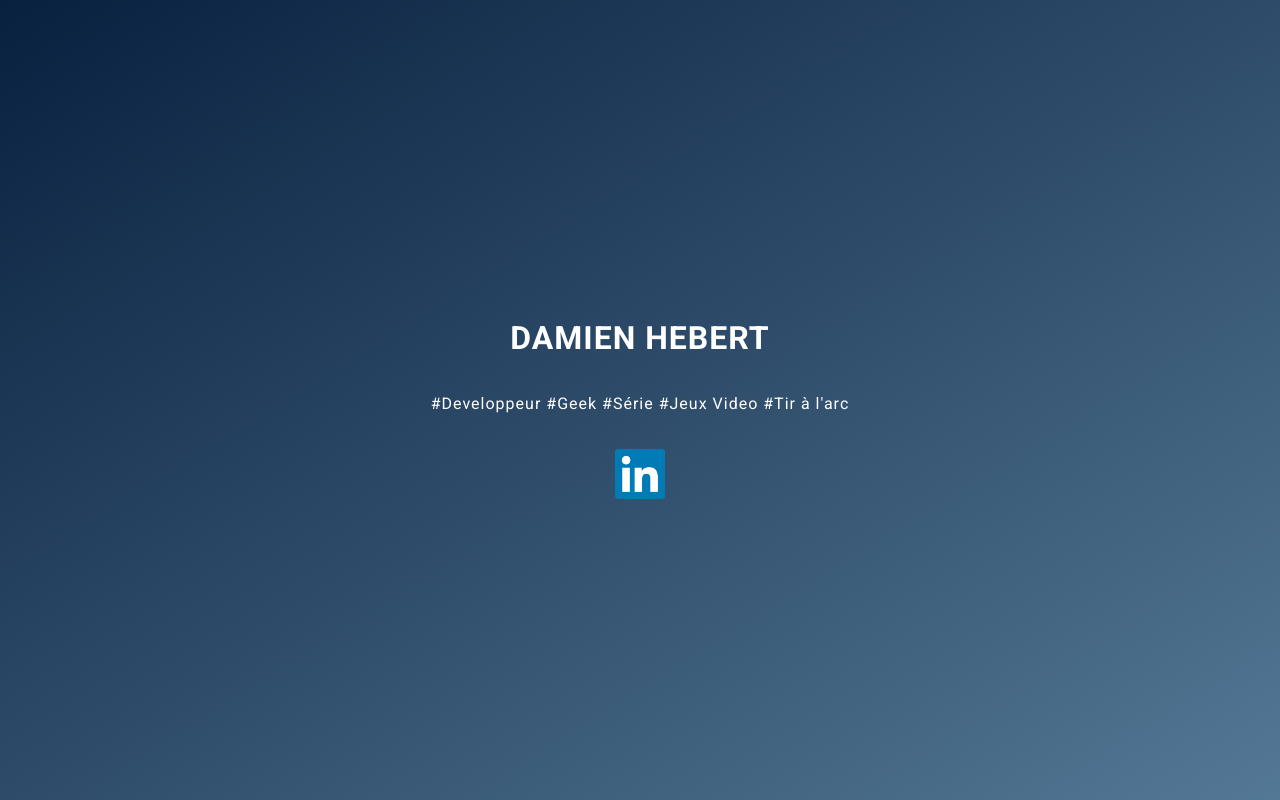
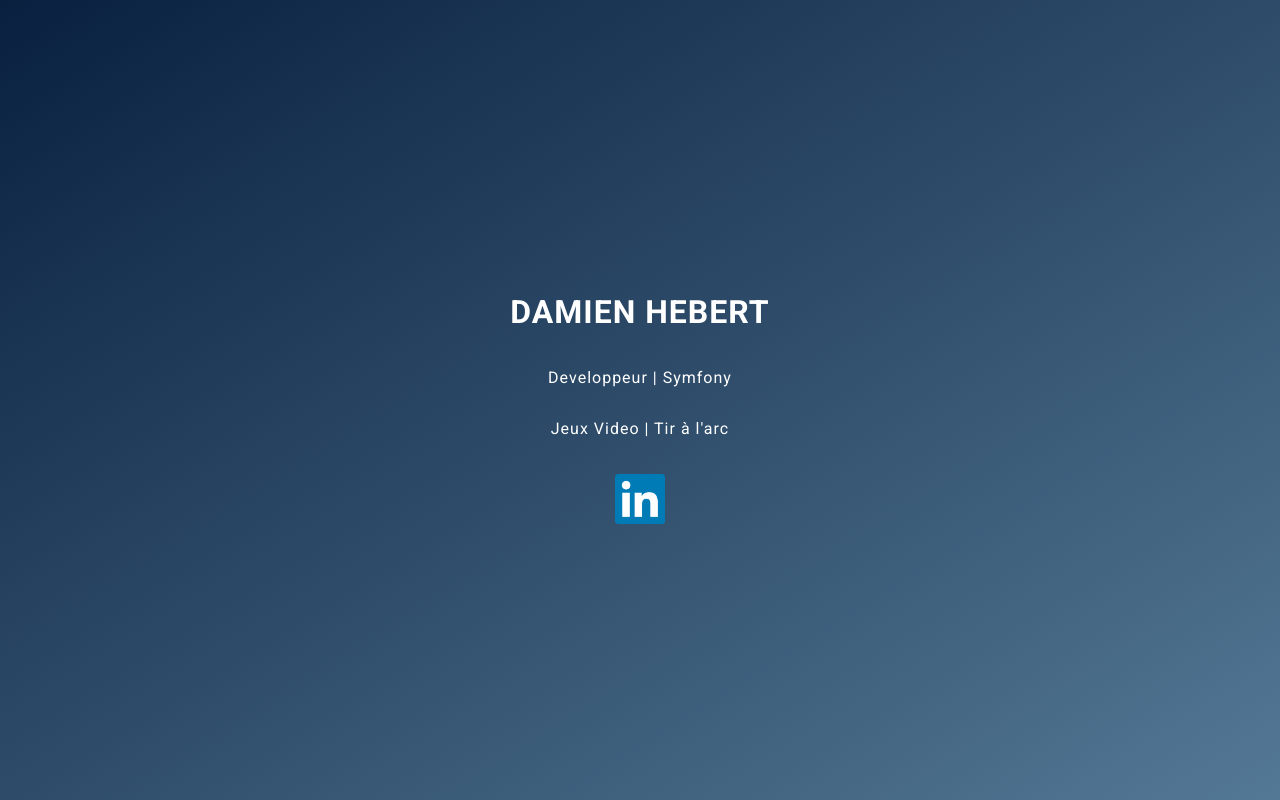
Before and after one commit to Doskyft/damien-hebert, a plain HTML site: page index.html in a window 1280 px wide. Drawn offline with Linux system fonts and the light colour scheme.

Commit message:
Update index.html

```diff
--- a/index.html
+++ b/index.html
@@ -23,7 +23,8 @@
         <div id="cv">
             <h1>Damien Hebert</h1>
 
-            <p>#Developpeur #Geek #Série #Jeux Video #Tir à l'arc</p>
+            <p>Developpeur | Symfony</p>
+            <p>Jeux Video | Tir à l'arc</p>
 
             <div id="social-media">
                 <a href="https://www.linkedin.com/in/damien-hebert/" rel=”nofollow”>
```
